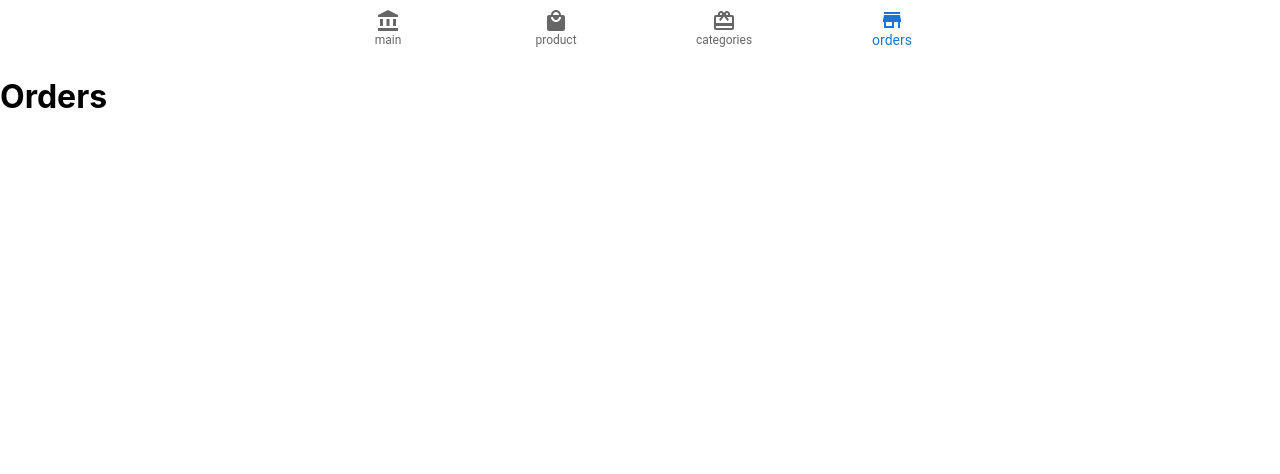
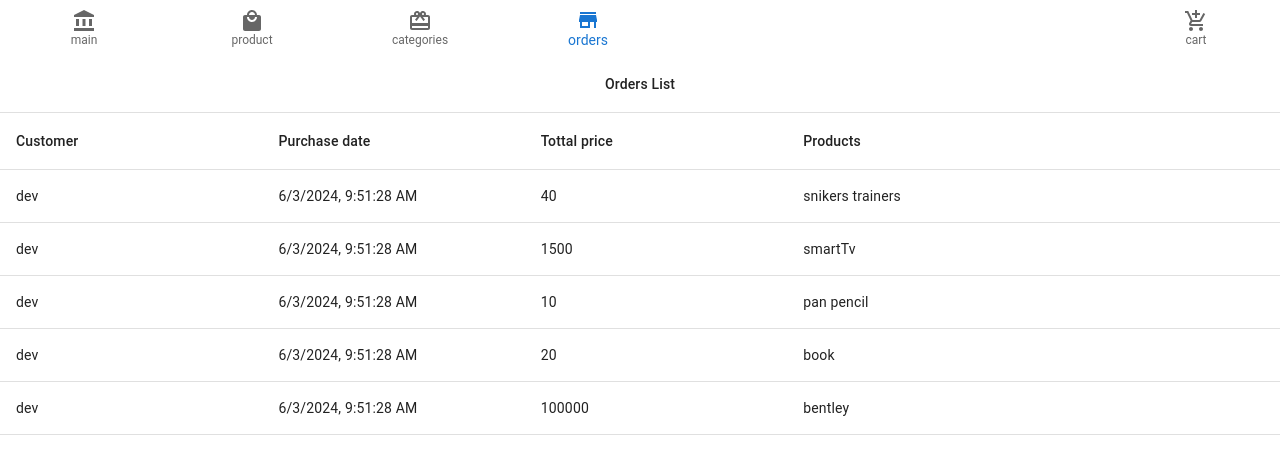
Before and after one commit to lukasbandziukas3/shopping-mall_project, a React (Create React App) app: page /orders in a window 1280 px wide. Shown: the top 474 px of the page. Built offline with nearby package versions, Linux system fonts and the light colour scheme.

Commit message:
add cart page and add product to cart

```diff
--- a/src/App.js
+++ b/src/App.js
@@ -4,6 +4,7 @@ import { CategoriesPage } from "./pages/CategoiesPage/CategoriesPage";
 import { MainPage } from "./pages/MainPage/MainPage";
 import { OrdersPage } from "./pages/OrdersPage/OrdersPage";
 import { ProductsPage } from "./pages/ProductsPage/ProductsPage";
+import { CartPage } from "./pages/CartPage/CartPage";
 import { NavigationPanel } from "./components/shared/Navigation";
 
 function App() {
@@ -15,6 +16,7 @@ function App() {
         <Route exact path="/categories" element={<CategoriesPage />} />
         <Route exact path="/products" element={<ProductsPage />} />
         <Route exact path="/orders" element={<OrdersPage />} />
+        <Route exact path="/cart" element={<CartPage />} />
       </Routes>
     </div>
   );
--- a/src/app/store.js
+++ b/src/app/store.js
@@ -1,10 +1,14 @@
 import { configureStore } from "@reduxjs/toolkit";
 import productsReducer from "../components/products/productsSlice";
 import categoriesReducer from "../components/categories/categoriesSlice";
+import ordersReducer from "../components/orders/ordersSlice";
+import cartReducer from "../components/cart/cartSlice";
 
 export default configureStore({
   reducer: {
     products: productsReducer,
     categories: categoriesReducer,
+    orders: ordersReducer,
+    cart: cartReducer,
   },
 });
--- /dev/null
+++ b/src/components/cart/cartSlice.js
@@ -0,0 +1,19 @@
+import { createSlice } from "@reduxjs/toolkit";
+
+const initialState = {
+  orders: [],
+};
+
+const cartSlice = createSlice({
+  name: "cart",
+  initialState,
+  reducers: {
+    addedOrderToCart(state, action) {
+      state.orders.push(action.payload);
+    },
+  },
+});
+
+export const { addedOrderToCart } = cartSlice.actions;
+
+export default cartSlice.reducer;
--- /dev/null
+++ b/src/components/orders/OrdersTable.js
@@ -0,0 +1,58 @@
+import { useSelector } from "react-redux";
+import {
+  Table,
+  TableContainer,
+  TableHead,
+  TableBody,
+  TableRow,
+  TableCell,
+} from "@mui/material";
+
+export const OrdersTable = () => {
+  const orders = useSelector((state) => state.orders.orders);
+  return (
+    <TableContainer>
+      <Table>
+        <TableHead>
+          <TableRow>
+            <TableCell align="center" colSpan={4}>
+              Orders List
+            </TableCell>
+          </TableRow>
+          <TableRow sx={{ display: "flex" }}>
+            <TableCell sx={{ flex: 1 }}>Customer</TableCell>
+            <TableCell sx={{ flex: 1 }}>Purchase date </TableCell>
+            <TableCell sx={{ flex: 1 }}>Tottal price</TableCell>
+            <TableCell sx={{ flex: 2 }}>Products</TableCell>
+          </TableRow>
+        </TableHead>
+        <TableBody>
+          {orders.map((order) => (
+            <TableRow key={order.id} sx={{ display: "flex" }}>
+              <TableCell sx={{ flex: 1 }}>{order.customer}</TableCell>
+              <TableCell sx={{ flex: 1 }}>
+                {order.date.toLocaleString()}
+              </TableCell>
+              <TableCell sx={{ flex: 1 }}>
+                {order.products.reduce((accumulatorPrice, currentProduct) => {
+                  return (
+                    accumulatorPrice +
+                    currentProduct.price * currentProduct.quantity
+                  );
+                }, 0)}
+              </TableCell>
+              <TableCell sx={{ flex: 2 }}>
+                {order.products.reduce(
+                  (accumulatorProductName, currentProduct) => {
+                    return accumulatorProductName + currentProduct.name + " ";
+                  },
+                  ""
+                )}
+              </TableCell>
+            </TableRow>
+          ))}
+        </TableBody>
+      </Table>
+    </TableContainer>
+  );
+};
--- /dev/null
+++ b/src/components/orders/ordersSlice.js
@@ -0,0 +1,56 @@
+import { createSlice } from "@reduxjs/toolkit";
+
+const initialState = {
+  orders: [
+    {
+      date: new Date(),
+      customer: "dev",
+      products: [
+        { name: "snikers", quantity: 5, price: 5 },
+        { name: "trainers", quantity: 1, price: 15 },
+      ],
+      id: 1,
+    },
+    {
+      date: new Date(),
+      customer: "dev",
+      products: [{ name: "smartTv", quantity: 1, price: 1500 }],
+      id: 2,
+    },
+    {
+      date: new Date(),
+      customer: "dev",
+      products: [
+        { name: "pan", quantity: 5, price: 1 },
+        { name: "pencil", quantity: 10, price: 0.5 },
+      ],
+      id: 3,
+    },
+    {
+      date: new Date(),
+      customer: "dev",
+      products: [{ name: "book", quantity: 8, price: 2.5 }],
+      id: 4,
+    },
+    {
+      date: new Date(),
+      customer: "dev",
+      products: [{ name: "bentley", quantity: 1, price: 100000 }],
+      id: 5,
+    },
+  ],
+};
+
+const ordersSlice = createSlice({
+  name: "orders",
+  initialState,
+  reducers: {
+    ordersAdded(state, action) {
+      state.orders.push(action.payload);
+    },
+  },
+});
+
+export const { ordersAdded } = ordersSlice.actions;
+
+export default ordersSlice.reducer;
--- a/src/components/products/ProductsTable.js
+++ b/src/components/products/ProductsTable.js
@@ -10,7 +10,7 @@ import {
   Button,
 } from "@mui/material";
 
-export const ProductsTable = memo(({ onProductUpdate }) => {
+export const ProductsTable = memo(({ onProductUpdate, onProductBuy }) => {
   const products = useSelector((state) => state.products.products);
   const categories = useSelector((state) => state.categories.categories);
 
@@ -37,8 +37,8 @@ export const ProductsTable = memo(({ onProductUpdate }) => {
           {products.map((product) => (
             <TableRow key={product.id} sx={{ display: "flex" }}>
               <TableCell sx={{ flex: 1 }}>{product.name}</TableCell>
+              <TableCell sx={{ flex: 1 }}>{product.quantity}</TableCell>
               <TableCell sx={{ flex: 1 }}>{product.price}</TableCell>
-              <TableCell sx={{ flex: 1 }}>{product.quantity}</TableCell>
               <TableCell sx={{ flex: 1 }}>
                 {
                   categories.find(
@@ -58,6 +58,7 @@ export const ProductsTable = memo(({ onProductUpdate }) => {
                   sx={{ ml: 1 }}
                   data-product-id={product.id}
                   variant="contained"
+                  onClick={onProductBuy}
                 >
                   Buy
                 </Button>
--- /dev/null
+++ b/src/components/products/shared/AddProductToCartForm.js
@@ -0,0 +1,71 @@
+import { useState } from "react";
+import { useDispatch, useSelector } from "react-redux";
+import {
+  Dialog,
+  DialogTitle,
+  DialogActions,
+  Button,
+  Zoom,
+  TextField,
+} from "@mui/material";
+import { addedOrderToCart } from "../../cart/cartSlice";
+
+export function AddProductToCartForm({ isOpen, onClose, productId }) {
+  const dispatch = useDispatch();
+
+  const product = useSelector((state) =>
+    state.products.products.find((product) => product.id === productId)
+  );
+
+  const [quantity, setQuantity] = useState(1);
+
+  const onBuyProduct = () => {
+    if (quantity < 1 || quantity > product.quantity) {
+      return;
+    }
+    dispatch(
+      addedOrderToCart({
+        productId: product.id,
+        productName: product.name,
+        productQuantity: Number(quantity),
+        price: product.price,
+      })
+    );
+
+    onClose();
+  };
+  return (
+    <Dialog
+      maxWidth="lg"
+      fullWidth={true}
+      TransitionComponent={Zoom}
+      open={isOpen}
+    >
+      <DialogTitle> Buy {product.name} </DialogTitle>
+      <DialogActions>
+        <TextField
+          label="Product's quantity"
+          error={quantity < 1 || quantity > product.quantity}
+          helperText={
+            quantity < 0 || quantity > product.quantity
+              ? `Quantity could not be less than 1 and more than  ${product.quantity}`
+              : "Enter quantity"
+          }
+          placeholder="Enter how many products do yuo want to buy"
+          value={quantity}
+          type="number"
+          min={1}
+          max={product.quantity}
+          onChange={(event) => setQuantity(event.target.value)}
+        />
+
+        <Button variant="contained" onClick={onBuyProduct}>
+          Buy {product.name}
+        </Button>
+        <Button color="error" variant="contained" onClick={onClose}>
+          cancel
+        </Button>
+      </DialogActions>
+    </Dialog>
+  );
+}
--- a/src/components/shared/Navigation.js
+++ b/src/components/shared/Navigation.js
@@ -5,6 +5,7 @@ import ProductIcon from "@mui/icons-material/LocalMall";
 import CategoryIcon from "@mui/icons-material/Redeem";
 import OrdersIcon from "@mui/icons-material/Store";
 import MainPageIcon from "@mui/icons-material/AccountBalance";
+import AddShoppingCartIcon from "@mui/icons-material/AddShoppingCart";
 import { useNavigate, useLocation } from "react-router-dom";
 import { Link } from "react-router-dom";
 import { useState, useEffect } from "react";
@@ -54,6 +55,16 @@ export function NavigationPanel() {
           label="orders"
           icon={<OrdersIcon />}
         />
+        <BottomNavigationAction
+          sx={{
+            ml: "auto",
+          }}
+          to="/cart"
+          value="/cart"
+          component={Link}
+          label="cart"
+          icon={<AddShoppingCartIcon />}
+        />
       </BottomNavigation>
     </Box>
   );
--- /dev/null
+++ b/src/pages/CartPage/CartPage.js
@@ -0,0 +1,7 @@
+export function CartPage() {
+  return (
+    <div>
+      <h1> Cart Page </h1>
+    </div>
+  );
+}
--- a/src/pages/OrdersPage/OrdersPage.js
+++ b/src/pages/OrdersPage/OrdersPage.js
@@ -1,7 +1,5 @@
+import { OrdersTable } from "../../components/orders/OrdersTable";
+
 export function OrdersPage() {
-  return (
-    <div>
-      <h1> Orders</h1>
-    </div>
-  );
+  return <OrdersTable />;
 }
```
Also changed, not shown: src/components/products/ProductsList.js (+34 -12 lines).
